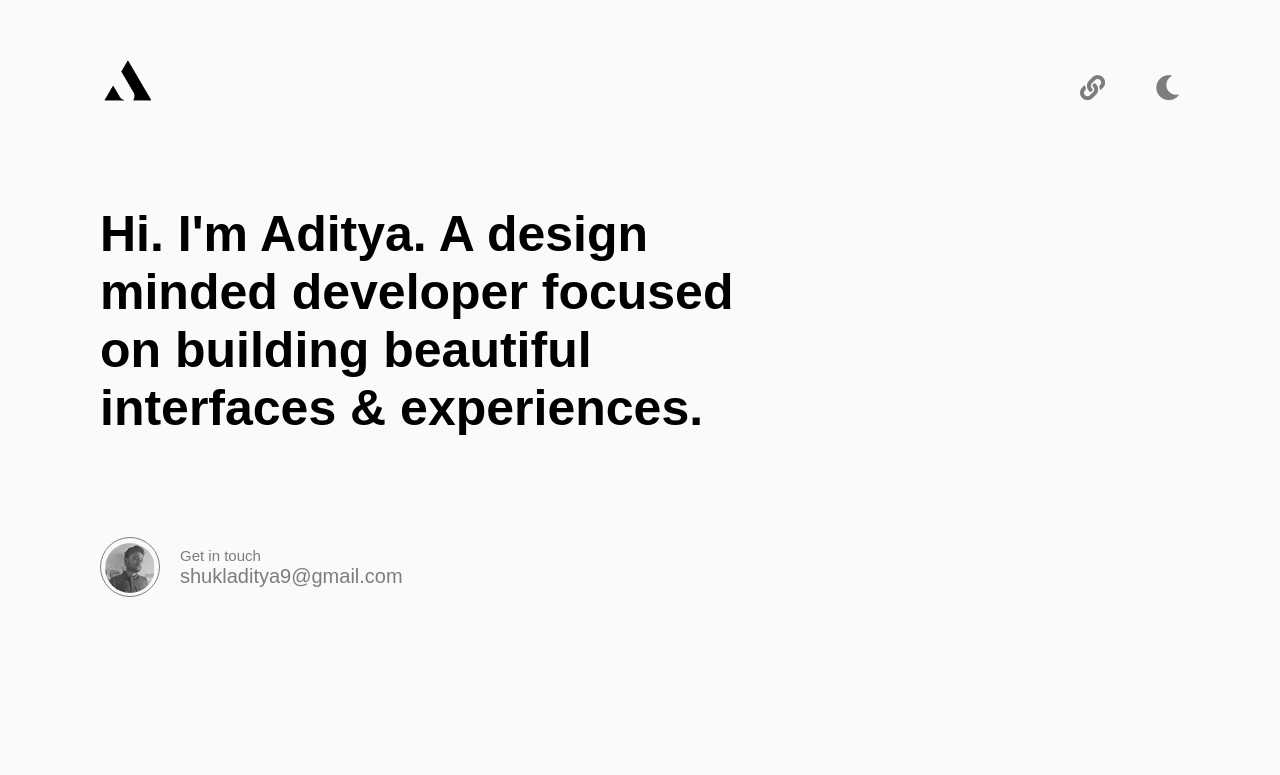
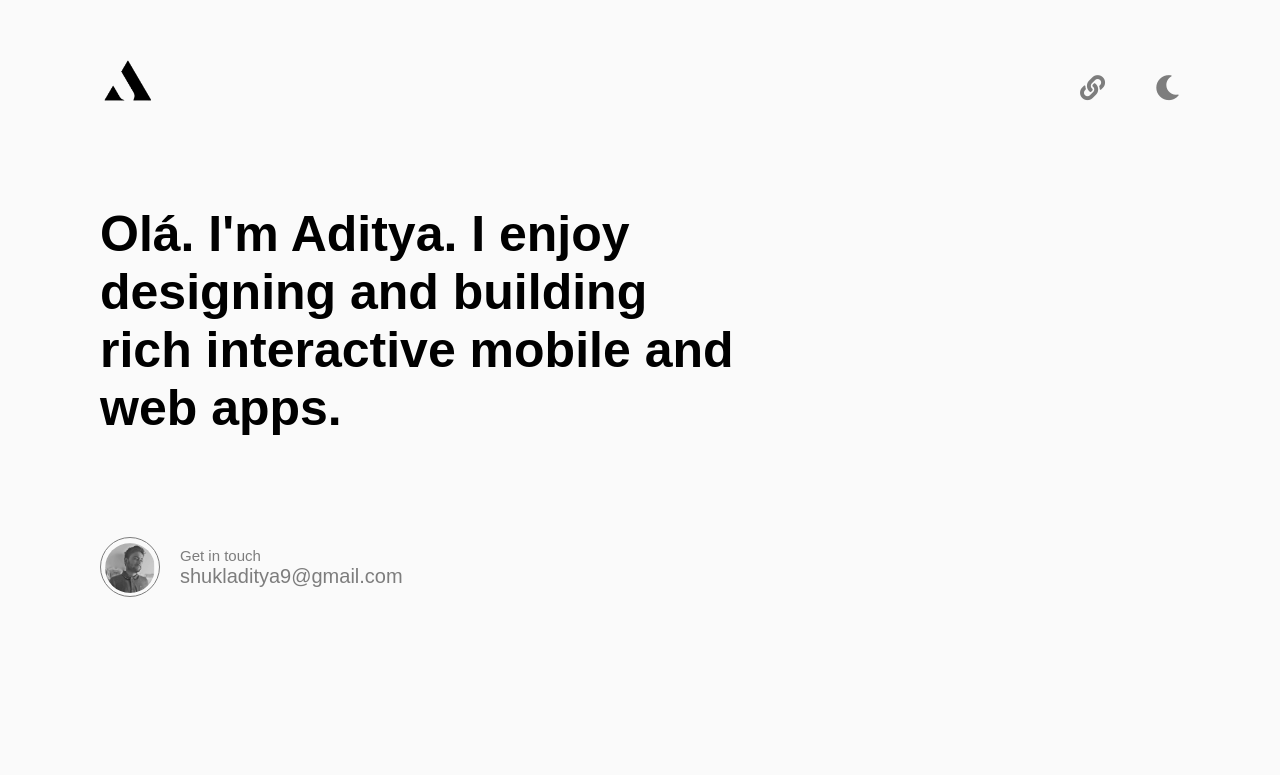
Before and after one commit to shukladitya/shukladitya.github.io, a plain HTML site: page index.html in a window 1280 px wide. Shown: the top 775 px of the page. Drawn offline with Linux system fonts and the light colour scheme.

Commit message:
updating headline and metatag

```diff
--- a/index.html
+++ b/index.html
@@ -3,20 +3,20 @@
 <head>
 	<title>Aditya Shukla</title>
 	<meta name="title" content="ADITYA SHUKLA |PORTFOLIO">
-<meta name="description" content="Hi. I'm Aditya. A design-minded developer focused on building beautiful interfaces & experiences.">
+<meta name="description" content="Olá. I'm Aditya. I enjoy designing and building rich interactive mobile and web apps.">
 
 <!-- Open Graph / Facebook -->
 <meta property="og:type" content="website">
 <meta property="og:url" content="https://shukladitya.github.io/">
 <meta property="og:title" content="ADITYA SHUKLA |PORTFOLIO">
-<meta property="og:description" content="Hi. I'm Aditya. A design-minded developer focused on building beautiful interfaces & experiences.">
+<meta property="og:description" content="Olá. I'm Aditya. I enjoy designing and building rich interactive mobile and web apps.">
 <meta property="og:image" content="https://raw.githubusercontent.com/shukladitya/shukladitya.github.io/master/css/asset/metatag.JPG">
 
 <!-- Twitter -->
 <meta property="twitter:card" content="summary_large_image">
 <meta property="twitter:url" content="https://shukladitya.github.io/">
 <meta property="twitter:title" content="ADITYA SHUKLA |PORTFOLIO">
-<meta property="twitter:description" content="Hi. I'm Aditya. A design-minded developer focused on building beautiful interfaces & experiences.">
+<meta property="twitter:description" content="Olá. I'm Aditya. I enjoy designing and building rich interactive mobile and web apps.">
 <meta property="twitter:image" content="css/asset/metatag.jpg">
 <meta name="viewport" content="width=device-width, initial-scale=1.0">
 	<link rel="icon" href="css/asset/logodark.png" type="image/png" sizes="16x16">
@@ -32,7 +32,7 @@
 		<input style="opacity: 0;transform: scale(0);" type="text" value="http://shukladitya.github.io/" name="">
 	</div>
 	<div id="intro">
-		<h1>Hi. I'm Aditya. A design minded developer focused on building beautiful interfaces & experiences.</h1>
+		<h1>Olá. I'm Aditya. I enjoy designing and building rich interactive mobile and web apps.</h1>
 		<div id="outerradi">
 			<div id="avatar"></div>
 		</div>
```
Also changed, not shown: css/asset/metatag.JPG.
